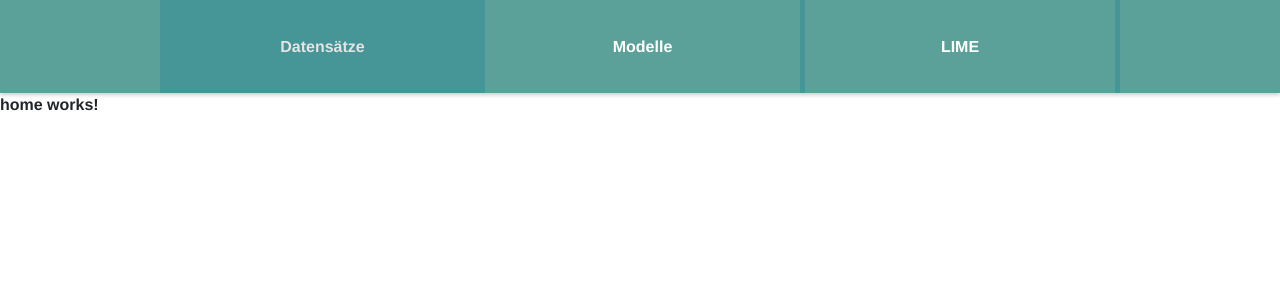
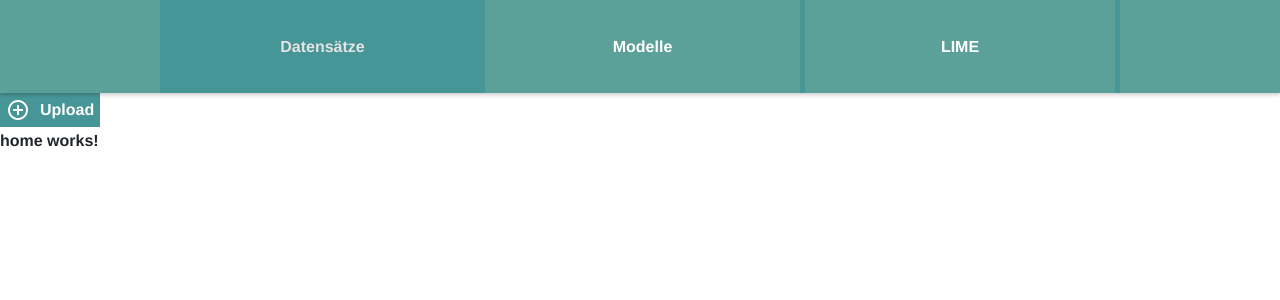
Before and after one commit to MateoSkmn/Bachelor, an Angular app in the folder FE/sakoman_bachelor_ui/: page /data in a window 1280 px wide. Shown: the top 300 px of the page. Built offline with nearby package versions, Linux system fonts and the light colour scheme.

Commit message:
Styled Button
- Custom Button
- Anpassung für Projekt-Farben

```diff
--- a/FE/sakoman_bachelor_ui/package.json
+++ b/FE/sakoman_bachelor_ui/package.json
@@ -10,11 +10,13 @@
   },
   "private": true,
   "dependencies": {
-    "@angular/animations": "^17.2.0",
+    "@angular/animations": "^17.3.2",
+    "@angular/cdk": "^17.3.2",
     "@angular/common": "^17.2.0",
     "@angular/compiler": "^17.2.0",
     "@angular/core": "^17.2.0",
     "@angular/forms": "^17.2.0",
+    "@angular/material": "^17.3.2",
     "@angular/platform-browser": "^17.2.0",
     "@angular/platform-browser-dynamic": "^17.2.0",
     "@angular/router": "^17.2.0",
--- a/FE/sakoman_bachelor_ui/src/app/features/home/home.component.html
+++ b/FE/sakoman_bachelor_ui/src/app/features/home/home.component.html
@@ -1,2 +1,8 @@
 <app-header [index]="0"></app-header>
+<input type="file" #fileInput style="display: none;" (change)="handleFileInput($event)">
+<app-styled-button
+    icon="add_circle_outline"
+    label="Upload"
+    (clicked)="uploadFile()"
+/>
 <p>home works!</p>
--- a/FE/sakoman_bachelor_ui/src/app/features/home/home.component.ts
+++ b/FE/sakoman_bachelor_ui/src/app/features/home/home.component.ts
@@ -1,13 +1,28 @@
-import { Component } from '@angular/core';
+import { Component, ElementRef, ViewChild } from '@angular/core';
 import { HeaderComponent } from '../../global/header/header.component';
+import { StyledButtonComponent } from '../../global/styled-button/styled-button.component';
 
 @Component({
   selector: 'app-home',
   standalone: true,
-  imports: [HeaderComponent],
+  imports: [HeaderComponent, StyledButtonComponent],
   templateUrl: './home.component.html',
   styleUrl: './home.component.scss'
 })
 export class HomeComponent {
 
+  @ViewChild('fileInput') fileInput!: ElementRef;
+
+  uploadFile(): void {
+    this.fileInput.nativeElement.click();
+  }
+
+  handleFileInput(event: any): void {
+    const file = event.target.files[0];
+    const formData = new FormData();
+    formData.append('file', file);
+
+    // TODO: Use Service to upload file
+    console.log(file);
+  }
 }
--- a/FE/sakoman_bachelor_ui/src/app/global/header/header.component.scss
+++ b/FE/sakoman_bachelor_ui/src/app/global/header/header.component.scss
@@ -1,4 +1,4 @@
-@import '../../../styles.scss';
+@import '../../../assets/project-colors.scss';
 
 header {
     position: sticky;
@@ -17,7 +17,6 @@ a {
     align-items: center;
     color: white;
     height: 100%;
-    //width: 20%;
     border-left: 5px solid $dark_teal;
     text-decoration: none;
 }
--- /dev/null
+++ b/FE/sakoman_bachelor_ui/src/app/global/styled-button/styled-button.component.html
@@ -0,0 +1,6 @@
+<button (click)="onClick()" [class.isClosing]="isClosing">
+    <div class="py-1 d-flex align-items-center">
+        <mat-icon>{{ icon }}</mat-icon>
+        {{ label }}
+    </div>
+</button>
--- /dev/null
+++ b/FE/sakoman_bachelor_ui/src/app/global/styled-button/styled-button.component.scss
@@ -0,0 +1,18 @@
+@import './../../../assets/project-colors.scss';
+
+button {
+    background-color: $dark-teal;
+    color: white;
+    border: none;
+    align-items: center;
+    justify-content: center;
+    display: inline;
+}
+
+button mat-icon {
+    margin-right: 10px;
+}
+
+.isClosing {
+    background-color: $dark-orange;
+}
--- /dev/null
+++ b/FE/sakoman_bachelor_ui/src/app/global/styled-button/styled-button.component.ts
@@ -0,0 +1,21 @@
+import { Component, EventEmitter, Input, Output } from '@angular/core';
+import { MatIconModule } from '@angular/material/icon';
+
+@Component({
+  selector: 'app-styled-button',
+  standalone: true,
+  imports: [MatIconModule],
+  templateUrl: './styled-button.component.html',
+  styleUrl: './styled-button.component.scss'
+})
+export class StyledButtonComponent {
+  @Input({ required: true}) icon: string = '';
+  @Input({ required: true}) label: string = '';
+  @Input() isClosing: boolean = false;
+
+  @Output() clicked: EventEmitter<void> = new EventEmitter<void>();
+
+  onClick(): void {
+    this.clicked.emit();
+  }
+}
--- /dev/null
+++ b/FE/sakoman_bachelor_ui/src/assets/project-colors.scss
@@ -0,0 +1,7 @@
+/*Project Color Palette*/
+$dark_teal: #469597;
+$teal: #5BA199;
+$dark-gray: #BBC6C8;
+$gray: #E5E3E4;
+$dark-orange: #B47954;
+$light-orange: #DDBEAA;
--- a/FE/sakoman_bachelor_ui/src/index.html
+++ b/FE/sakoman_bachelor_ui/src/index.html
@@ -6,6 +6,7 @@
   <base href="/">
   <meta name="viewport" content="width=device-width, initial-scale=1">
   <link rel="icon" type="image/x-icon" href="favicon.ico">
+  <link href="https://fonts.googleapis.com/icon?family=Material+Icons" rel="stylesheet">
 </head>
 <body>
   <app-root></app-root>
--- a/FE/sakoman_bachelor_ui/src/styles.scss
+++ b/FE/sakoman_bachelor_ui/src/styles.scss
@@ -1,12 +1,5 @@
 @import "./../node_modules/bootstrap/scss/bootstrap";
-
-/*Project Color Palette*/
-$dark_teal: #469597;
-$teal: #5BA199;
-$dark-gray: #BBC6C8;
-$gray: #E5E3E4;
-$dark-orange: #B47954;
-$light-orange: #DDBEAA;
+@import "./assets/project-colors.scss";
 
 * {
     font-family: Helvetica, sans-serif;
```
Also changed, not shown: 1 other file (tests, documents, lock files or other folders).
